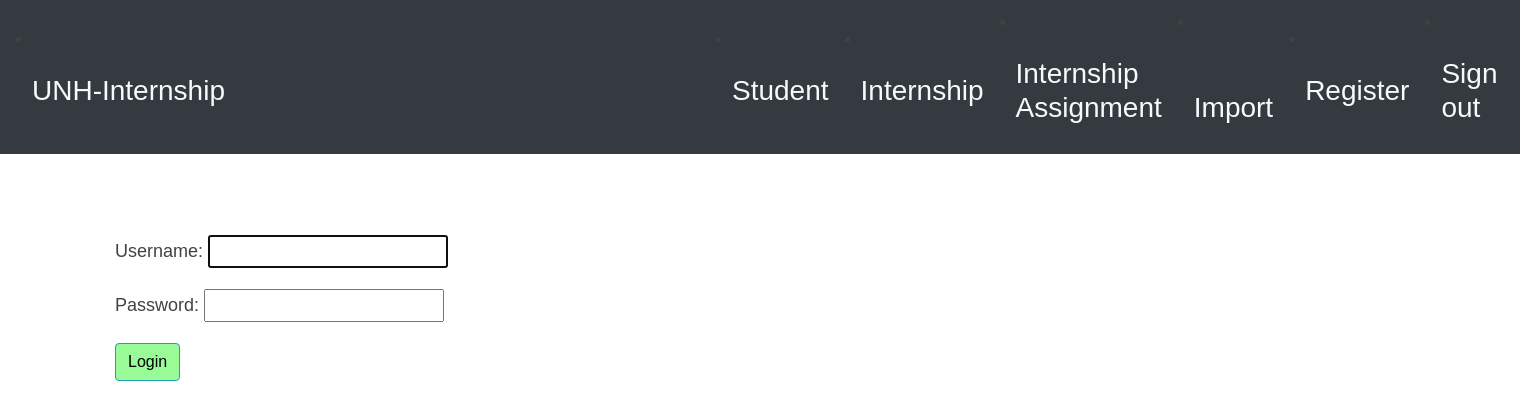
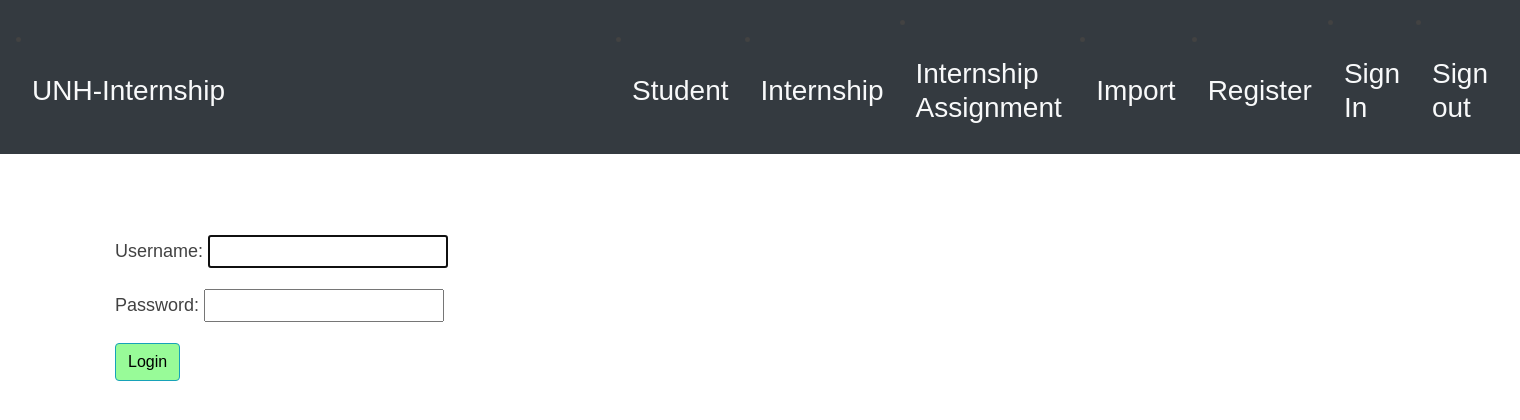
Before and after one commit to zt1020/FullStackFinal, a Django app: page /login/ in a window 1520 px wide. Shown: the top 420 px of the page. Run offline with Django 3.2, Linux system fonts and the light colour scheme; some libraries are stand-ins or nearby versions.

Commit message:
templates/base.html

```diff
--- a/templates/base.html
+++ b/templates/base.html
@@ -21,7 +21,7 @@
 
         <li class="nav-item active">
 
-        <div class="logo" style="width: 700px;">
+        <div class="logo" style="width: 600px;">
 
           <h3> <a class="nav-link text-light"> UNH-Internship </a><h3>
 
@@ -53,7 +53,7 @@
               <h3><a class="nav-link nav text-light"
 
 
-                href="{% url 'import_file' %}">&nbsp;  &nbsp;  &nbsp;
+                href="{% url 'import_file' %}">
                 Import <span class="sr-only">(current)</span></a></h3>
             </li>
 
@@ -61,10 +61,20 @@
               <h3><a class="nav-link text-light" href="{% url 'register' %}" role="button">Register</a></h3>
             </li>
 
+
+
+              <div >
+
+              <li class="nav-item active">
+                <h3><a class="nav-link text-light" href="{% url 'login' %}">Sign In</a></h3>
+              </li>
+
+             </div>
+
             <div >
 
             <li class="nav-item active">
-              <h3><a class="nav-link text-light" href="{% url 'home' %}">Sign out</a></h3>
+              <h3><a class="nav-link text-light" href="{% url 'logout' %}">Sign out</a></h3>
             </li>
 
            </div>
```
